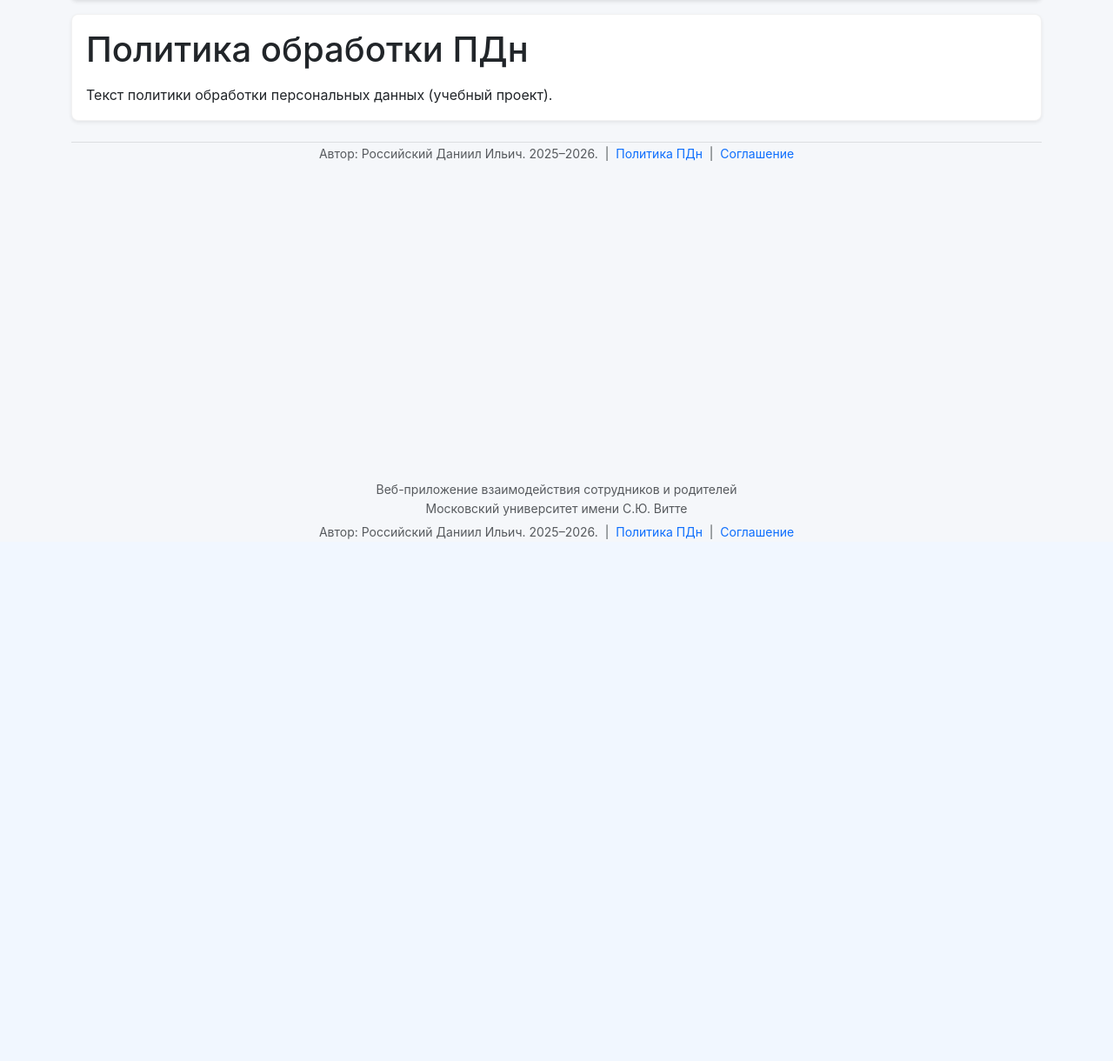
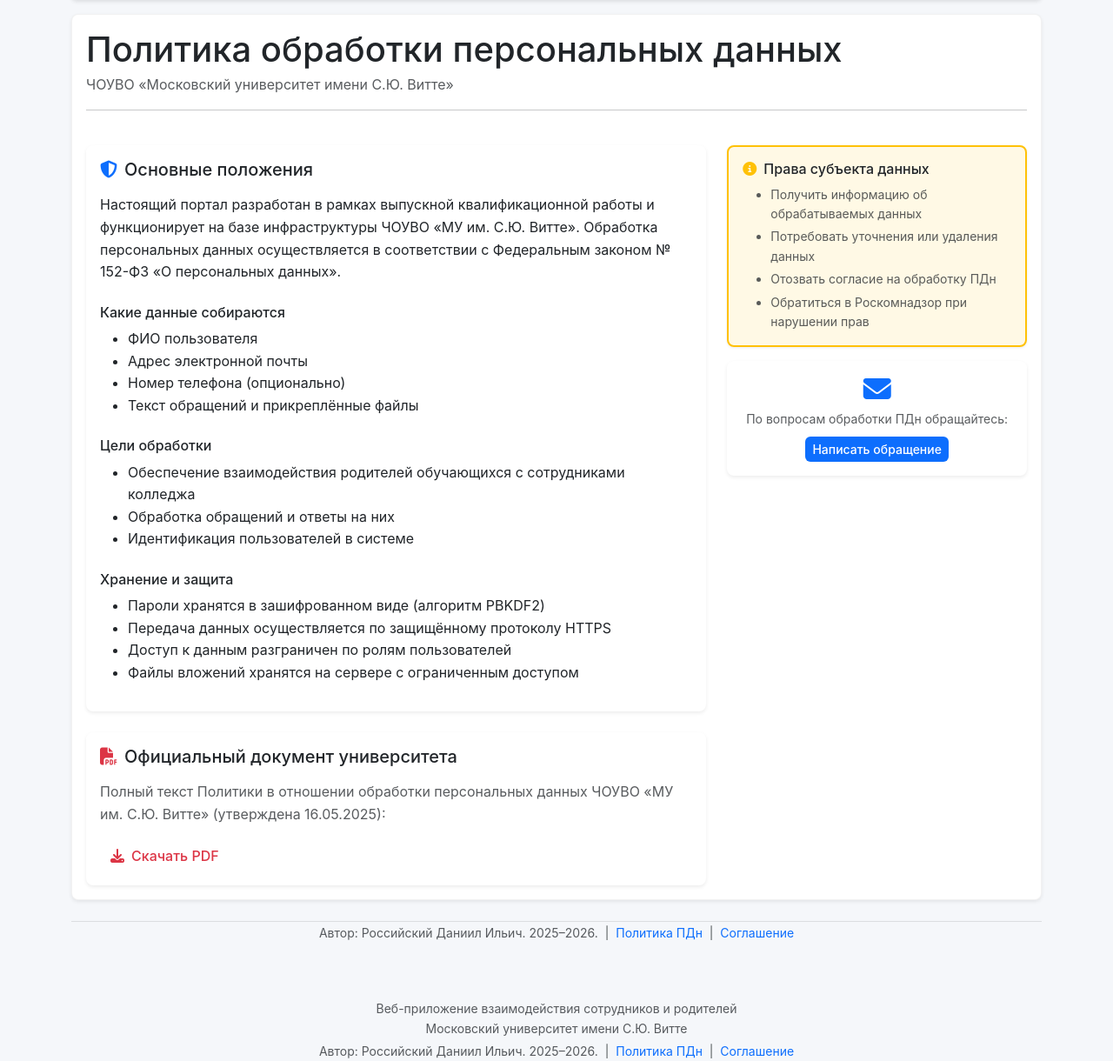
Before and after one commit to Ananice/Rossiiskii_35_WebApp_Parents, a Django app: template apps/public/templates/public/pages/privacy.html in a window 1280 px wide. Shown: the part 177-1397 px from the top of the page at 87% size. Before the commit the page ends 797 px from the top, so only its background shows below. Run offline with Django 3.2, Linux system fonts and the light colour scheme; the template is opened without the code that fills it, so the values that code supplies are empty.

Commit message:
feat(public): политика ПДн

```diff
--- a/apps/public/templates/public/pages/privacy.html
+++ b/apps/public/templates/public/pages/privacy.html
@@ -1,5 +1,86 @@
 {% extends "public/base_public.html" %}
 {% block public_content %}
-<h1>Политика обработки ПДн</h1>
-<p class="mb-0">Текст политики обработки персональных данных (учебный проект).</p>
+
+<div class="row mb-4">
+  <div class="col-12">
+    <h1 class="mb-1">Политика обработки персональных данных</h1>
+    <p class="text-muted">ЧОУВО «Московский университет имени С.Ю. Витте»</p>
+    <hr>
+  </div>
+</div>
+
+<div class="row">
+  <div class="col-md-8">
+
+    <div class="card border-0 shadow-sm mb-4">
+      <div class="card-body">
+        <h5 class="mb-3"><i class="fas fa-shield-alt text-primary me-2"></i>Основные положения</h5>
+        <p>Настоящий портал разработан в рамках выпускной квалификационной работы и функционирует
+        на базе инфраструктуры ЧОУВО «МУ им. С.Ю. Витте». Обработка персональных данных
+        осуществляется в соответствии с Федеральным законом № 152-ФЗ «О персональных данных».</p>
+
+        <h6 class="mt-4 mb-2">Какие данные собираются</h6>
+        <ul>
+          <li>ФИО пользователя</li>
+          <li>Адрес электронной почты</li>
+          <li>Номер телефона (опционально)</li>
+          <li>Текст обращений и прикреплённые файлы</li>
+        </ul>
+
+        <h6 class="mt-4 mb-2">Цели обработки</h6>
+        <ul>
+          <li>Обеспечение взаимодействия родителей обучающихся с сотрудниками колледжа</li>
+          <li>Обработка обращений и ответы на них</li>
+          <li>Идентификация пользователей в системе</li>
+        </ul>
+
+        <h6 class="mt-4 mb-2">Хранение и защита</h6>
+        <ul>
+          <li>Пароли хранятся в зашифрованном виде (алгоритм PBKDF2)</li>
+          <li>Передача данных осуществляется по защищённому протоколу HTTPS</li>
+          <li>Доступ к данным разграничен по ролям пользователей</li>
+          <li>Файлы вложений хранятся на сервере с ограниченным доступом</li>
+        </ul>
+      </div>
+    </div>
+
+    <div class="card border-0 shadow-sm">
+      <div class="card-body">
+        <h5 class="mb-3"><i class="fas fa-file-pdf text-danger me-2"></i>Официальный документ университета</h5>
+        <p class="text-muted">Полный текст Политики в отношении обработки персональных данных
+        ЧОУВО «МУ им. С.Ю. Витте» (утверждена 16.05.2025):</p>
+        <a href="https://www.muiv.ru/upload/documents/privacy-policy.pdf"
+           target="_blank" class="btn btn-outline-danger">
+          <i class="fas fa-download me-2"></i>Скачать PDF
+        </a>
+      </div>
+    </div>
+
+  </div>
+
+  <div class="col-md-4">
+    <div class="card border-warning border-2 bg-warning bg-opacity-10">
+      <div class="card-body">
+        <h6 class="mb-2"><i class="fas fa-info-circle text-warning me-2"></i>Права субъекта данных</h6>
+        <ul class="small text-muted mb-0">
+          <li class="mb-1">Получить информацию об обрабатываемых данных</li>
+          <li class="mb-1">Потребовать уточнения или удаления данных</li>
+          <li class="mb-1">Отозвать согласие на обработку ПДн</li>
+          <li>Обратиться в Роскомнадзор при нарушении прав</li>
+        </ul>
+      </div>
+    </div>
+
+    <div class="card border-0 shadow-sm mt-3">
+      <div class="card-body text-center">
+        <i class="fas fa-envelope fa-2x text-primary mb-2"></i>
+        <p class="small text-muted mb-2">По вопросам обработки ПДн обращайтесь:</p>
+        <a href="{% url 'public:contacts' %}" class="btn btn-sm btn-primary">
+          Написать обращение
+        </a>
+      </div>
+    </div>
+  </div>
+</div>
+
 {% endblock %}
```
